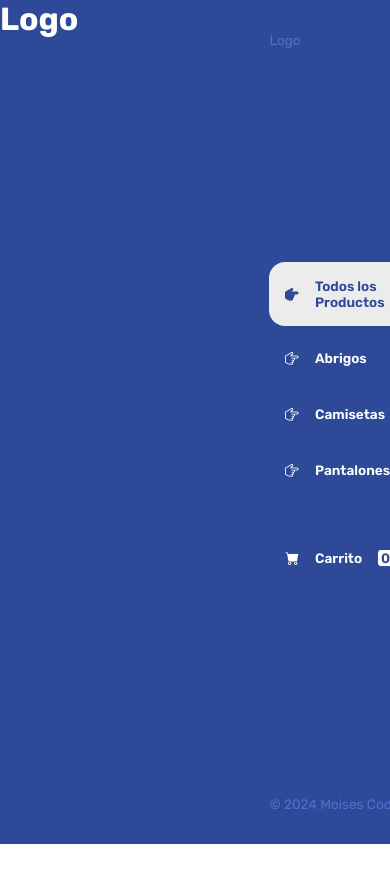
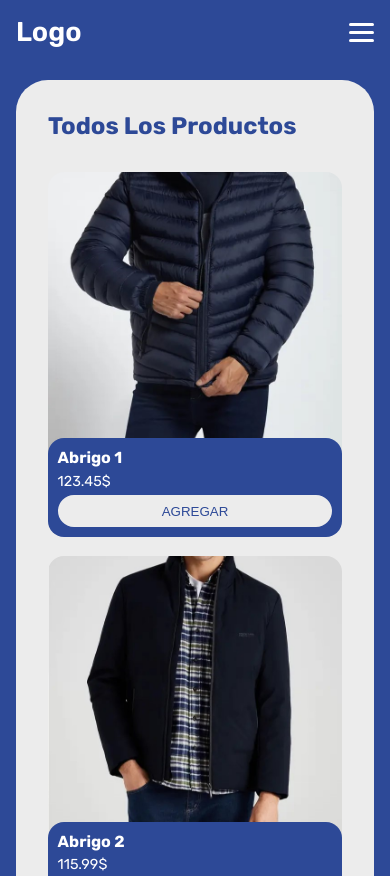
Before and after one commit to MoyroxDev/Ecommerce, a plain HTML site: page index.html in a window 390 px wide. Shown: the top 876 px of the page. Before the commit the page ends 844 px from the top, so only its background shows below. Drawn offline with nearby package versions, Linux system fonts and the light colour scheme.

Commit message:
Update style.css

```diff
--- a/css/style.css
+++ b/css/style.css
@@ -61,6 +61,28 @@ p{
     transform: rotateZ(90deg);
 }
 
+.header{
+    width: 100%;
+    padding: 1rem;
+    display: none;
+    justify-content: space-between;
+    align-items: center;
+}
+
+.container-bars{
+    display: flex;
+    flex-direction: column;
+    gap: 5px;
+    cursor: pointer;
+}
+
+.container-bars .bars{
+    width: 25px;
+    height: 3px;
+    background-color: #fff;
+    border-radius: 10px;
+}
+
 .main{
     width: 100%;
     display: grid;
@@ -107,6 +129,7 @@ p{
     position: relative;
 }
 
+@media (min-width:768px) {
     .nav-item-active::before{
         content: "";
         width: 30px;
@@ -115,7 +138,7 @@ p{
         right: 0;
         bottom: 100%;
         border-bottom-right-radius: 15px;
-    box-shadow: 0 15px 0 var(--color-secundary);
+        box-shadow: 3px 15px 0 var(--color-secundary);
     }
 
 
@@ -127,7 +150,8 @@ p{
         right: 0;
         top: 100%;
         border-top-right-radius: 15px;
-    box-shadow: 0 -15px 0 var(--color-secundary);
+        box-shadow: 2px -15px 0 var(--color-secundary);
+    }
 }
 
 main{
@@ -308,3 +332,91 @@ td button{
     background-color: var(--color-primary);
     color: var(--color-secundary);
 }
+
+@media (max-width: 768px) {
+    .header{
+        display: flex;
+    }
+
+    .nav{
+        padding: 1rem 0 1rem 1rem;
+    }
+
+    .main{
+        grid-template-columns: 1fr;
+        height: max-content;
+    }
+
+    .aside{
+        position: fixed;
+        left: 0;
+        bottom: 0;
+        transform: translateX(-100%);
+        width: 240px;
+        z-index: 10;
+        transition: transform .4s ease;
+    }
+
+    .aside-active{
+        transform: translateX(0);
+        box-shadow: 0 0 0 100vmax rgba(34, 34, 34, 0.432);
+
+    }
+
+    .container-content{
+        height: 100%;
+    }
+
+    .content{
+        margin: 1rem;
+        padding: 2rem;
+    }
+
+    tr{
+        flex-wrap: wrap;
+        gap: 1rem;
+    }
+
+    td{
+        width: max-content;
+    }
+
+    .carrito-acciones{
+        flex-wrap: wrap;
+        gap: 1rem;
+    }
+
+    .acciones-derechas{
+        width: 100%;
+    }
+}
+
+@media (max-width: 576px) {
+    .container-productos{
+        grid-template-columns: 1fr 1fr;
+    }
+
+    tr{
+        padding: .5rem;
+    }
+
+    td{
+        width: 70px;
+    }
+}
+
+@media (max-width: 480px) {
+    .container-productos{
+        grid-template-columns: 1fr;
+    }
+
+    tr{
+        justify-content:space-between;
+    }
+}
+
+.logo{
+    font-size: 1.7rem;
+    font-weight: 600;
+    color: #fff;
+}
```
Lines whose indentation alone changed are shown as unchanged.
